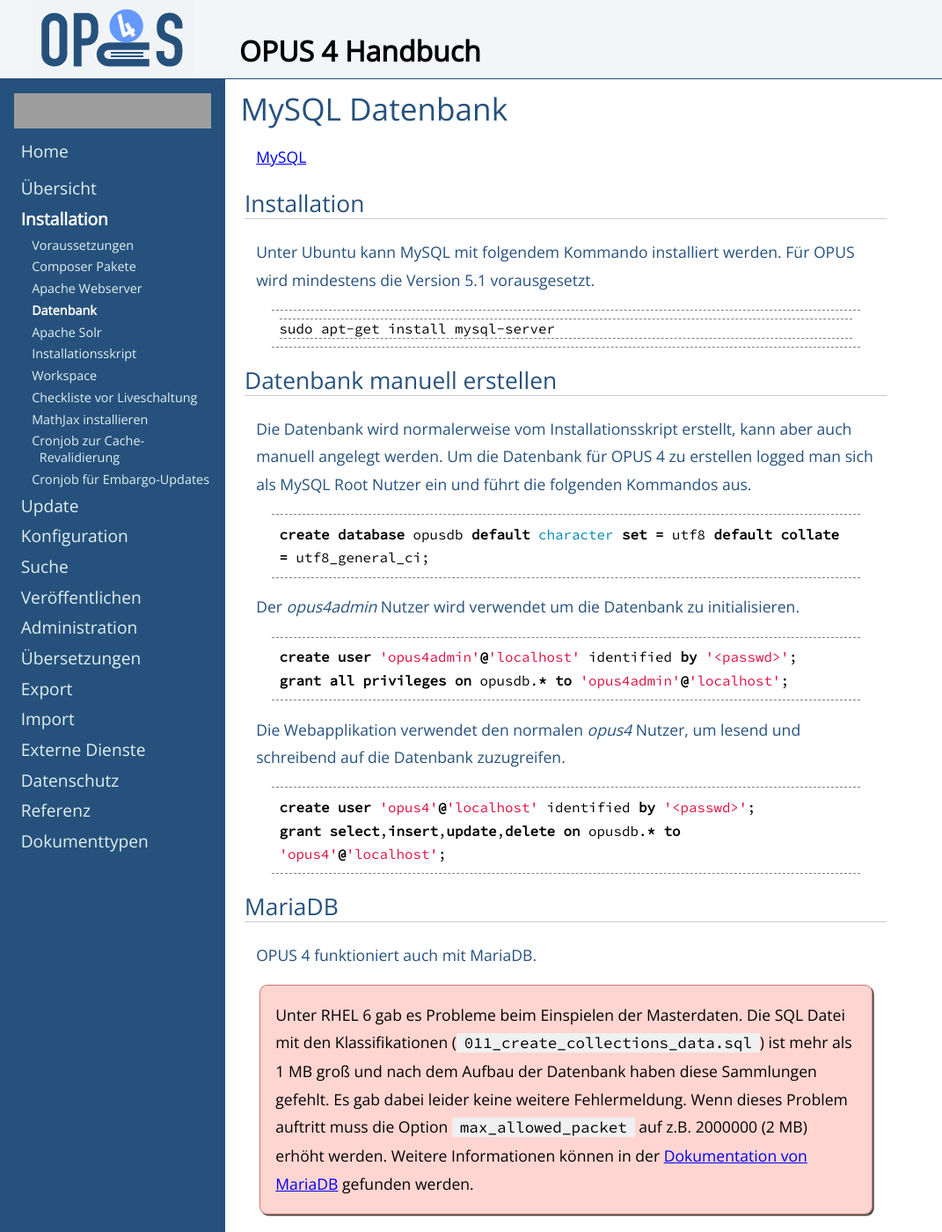
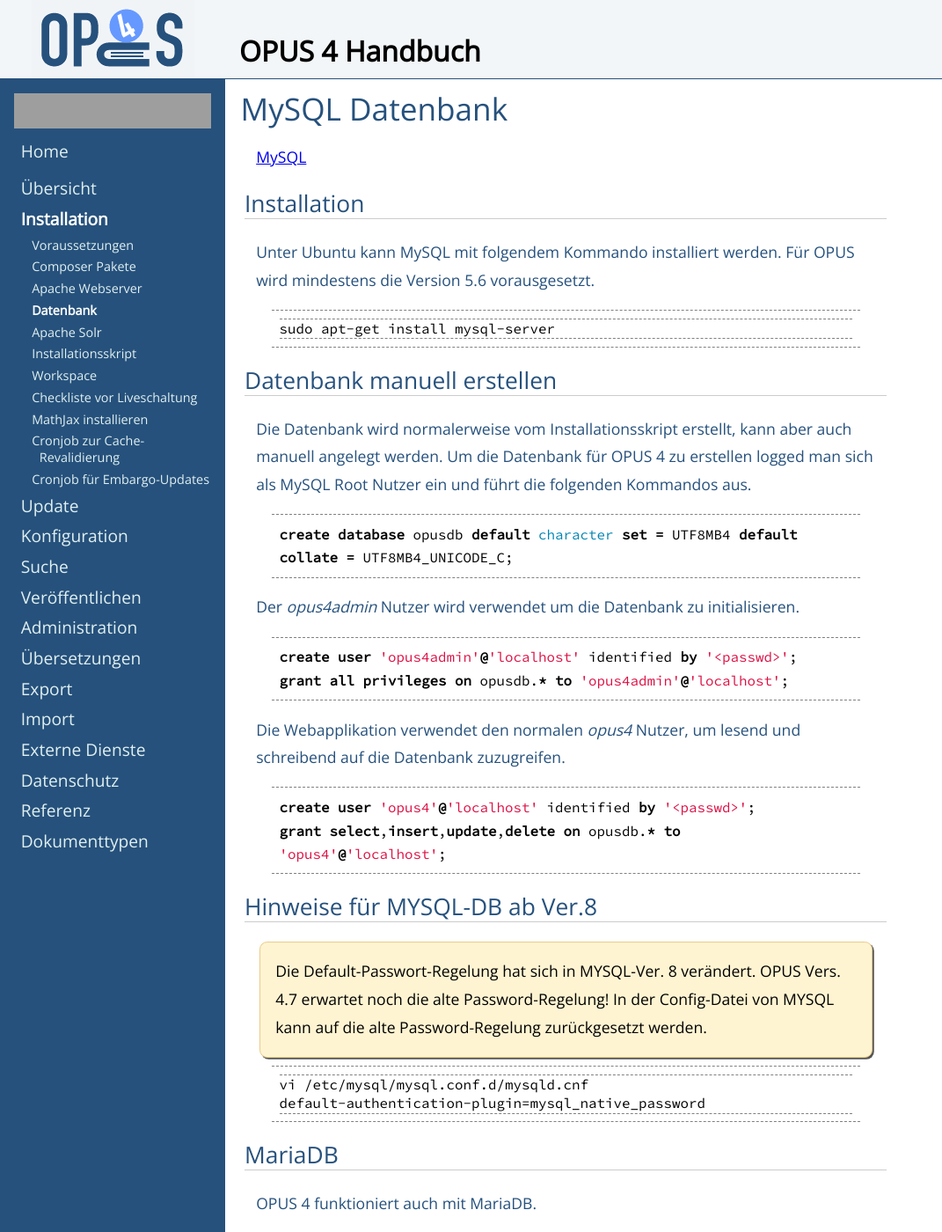
Before and after one commit to OPUS4/userdoc, a Jekyll site: the page built from installation/database.md, in a window 1280 px wide and 1400 px high. Shown: the whole window at 88% size, without its empty margins (0-1071 px from the left). Built offline with Jekyll 4.4.1, drawn with Linux system fonts in a browser that asks for light colours; grey boxes are pictures that could not be loaded.

Commit message:
update version-nr in user documentation - Database, Update

```diff
--- a/installation/database.md
+++ b/installation/database.md
@@ -9,7 +9,7 @@ weight: 110
 
 ## Installation
 
-Unter Ubuntu kann MySQL mit folgendem Kommando installiert werden. Für OPUS wird mindestens die Version 5.1
+Unter Ubuntu kann MySQL mit folgendem Kommando installiert werden. Für OPUS wird mindestens die Version 5.6
 vorausgesetzt.
 
     sudo apt-get install mysql-server
@@ -21,7 +21,7 @@ Um die Datenbank für OPUS 4 zu erstellen logged man sich als MySQL Root Nutzer
 Kommandos aus.
 
 {% highlight sql %}
-create database opusdb default character set = utf8 default collate = utf8_general_ci;
+create database opusdb default character set = UTF8MB4 default collate = UTF8MB4_UNICODE_C;
 {% endhighlight %}
 
 Der *opus4admin* Nutzer wird verwendet um die Datenbank zu initialisieren.
@@ -38,6 +38,16 @@ create user 'opus4'@'localhost' identified by '<passwd>';
 grant select,insert,update,delete on opusdb.* to 'opus4'@'localhost';
 {% endhighlight %}
 
+## Hinweise für MYSQL-DB ab Ver.8
+
+<p class="note" markdown="1">
+Die Default-Passwort-Regelung hat sich in MYSQL-Ver. 8 verändert.
+OPUS Vers. 4.7 erwartet noch die alte Password-Regelung! In der Config-Datei von MYSQL kann auf die alte Password-Regelung zurückgesetzt werden.
+</p>
+
+    vi /etc/mysql/mysql.conf.d/mysqld.cnf
+    default-authentication-plugin=mysql_native_password
+
 ## MariaDB
 
 OPUS 4 funktioniert auch mit MariaDB.
```
Also changed, not shown: installation/index.md (+2 -2 lines), update/index.md (+1 -0 lines).
